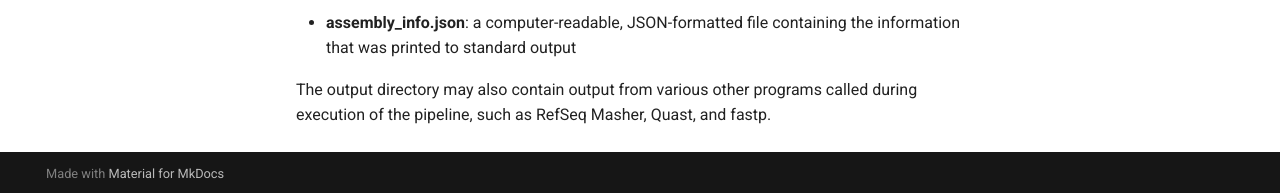
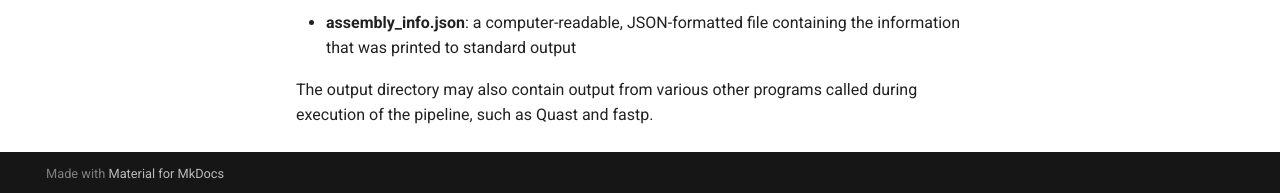
Before and after one commit to proksee-project/proksee-cmd, an MkDocs documentation site: the page built from docs/tutorials/assemble.md, in a window 1280 px wide and 900 px high, scrolled down 4836 px. Shown: the part 704-897 px from the top of the window. Built offline with MkDocs 1.6.1 and Material for MkDocs 9.7.7, drawn with Linux system fonts in a browser that asks for light colours.

Commit message:
Removing/changing references to RefSeq Masher.

````diff
--- a/docs/tutorials/assemble.md
+++ b/docs/tutorials/assemble.md
@@ -170,7 +170,7 @@
 Erwinia amylovora (p=1.00)
 ```
 
-The species is estimated using [RefSeq Masher](https://github.com/phac-nml/refseq_masher) and the species with the most evidence is selected. There may be additional high-confidence species reported. In this case, the species selected is *Vibrio cholerae*, but there are several other estimations (*Vibrio albensis*, *Atlantibacter hermannii*, etc.) with high confidence. As species estimation is somewhat inexact and complicated, we do not immediately flag the reads as being problematic, but instead verify the species again after contigs are assembled.
+The species is estimated using [Mash](https://github.com/marbl/Mash) and the species with the most evidence is selected. There may be additional high-confidence species reported. In this case, the species selected is *Vibrio cholerae*, but there are several other estimations (*Vibrio albensis*, *Atlantibacter hermannii*, etc.) with high confidence. As species estimation is somewhat inexact and complicated, we do not immediately flag the reads as being problematic, but instead verify the species again after contigs are assembled.
 
 **Read Quality Check**
 
@@ -283,4 +283,4 @@
 - **contigs.fasta**: the final contigs generated from the expert assembly
 - **assembly_info.json**: a computer-readable, JSON-formatted file containing the information that was printed to standard output
 
-The output directory may also contain output from various other programs called during execution of the pipeline, such as RefSeq Masher, Quast, and fastp.
+The output directory may also contain output from various other programs called during execution of the pipeline, such as Quast and fastp.
--- a/environment.yml
+++ b/environment.yml
@@ -7,7 +7,6 @@
 - python=3.7
 - fastp
 - skesa
-- refseq_masher==0.1.2
 - quast
 - scipy
 - spades
````
Also changed, not shown: README.md (+0 -1 lines), docs/developer/assemble/data_structures.md (+1 -1 lines), docs/installation.md (+0 -1 lines), 2 other files.
